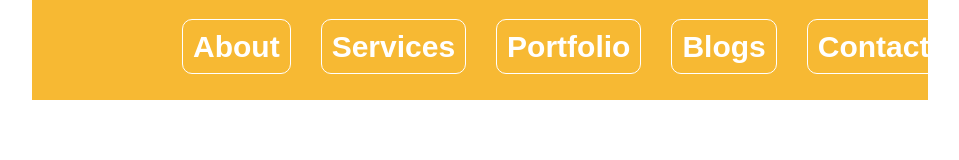
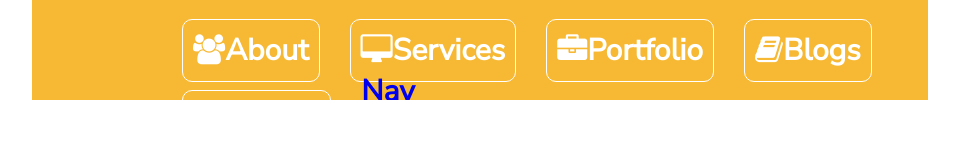
Before and after one commit to Yelitza3125/menu-hamburguesa, a plain HTML site: page index.html in a window 1280 px wide. Shown: the whole page, without its empty margins (160-1119 px from the left). Drawn offline with Linux system fonts and the light colour scheme.

Commit message:
Añadiendo icónos al menu

```diff
--- a/css/main.css
+++ b/css/main.css
@@ -2,6 +2,20 @@
     box-sizing: border-box;
     padding: 0;
     margin: 0;
+}
+
+
+.clearfix:before, .clearfix:after {
+    content: '';
+    display: table;
+}
+
+.clearfix:after {
+    clear: both;
+}
+
+.clearfix:before {
+    *zoom: 1;
 }
 
 nav {
--- a/index.html
+++ b/index.html
@@ -5,18 +5,23 @@
     <meta name="viewport" content="width=device-width, initial-scale=1.0">
     <meta http-equiv="X-UA-Compatible" content="ie=edge">
     <title>Menu Hamburguesa</title>
+    <link href="https://fonts.googleapis.com/css?family=Nunito+Sans" rel="stylesheet">
+    <link rel="stylesheet" href="https://maxcdn.bootstrapcdn.com/font-awesome/4.7.0/css/font-awesome.min.css">
     <link rel="stylesheet" href="css/main.css">
 </head>
 <body>
-    <nav>
-        <ul>
-            <li><a href="#">About</a></li>
-            <li><a href="#">Services</a></li>
-            <li><a href="#">Portfolio</a></li>
-            <li><a href="#">Blogs</a></li>
-            <li><a href="#">Contact</a></li>
-        </ul>
-    </nav>
+    <header>
+        <nav class="navigation">
+            <ul class="">
+                <li><a href="#"><i class="fa fa-users" aria-hidden="true"></i>About</a></li>
+                <li><a href="#"><i class="fa fa-desktop" aria-hidden="true"></i>Services</a></li>
+                <li><a href="#"><i class="fa fa-briefcase" aria-hidden="true"></i>Portfolio</a></li>
+                <li><a href="#"><i class="fa fa-book" aria-hidden="true"></i>Blogs</a></li>
+                <li><a href="#"><i class="fa fa-volume-control-phone" aria-hidden="true"></i>Contact</a></li>
+            </ul>
+            <a class="navigation-toggle" href="#" id="nav-open">Nav</a>
+        </nav>
+    </header>
     <script src="js/app.js"></script>
 </body>
 </html>
```
